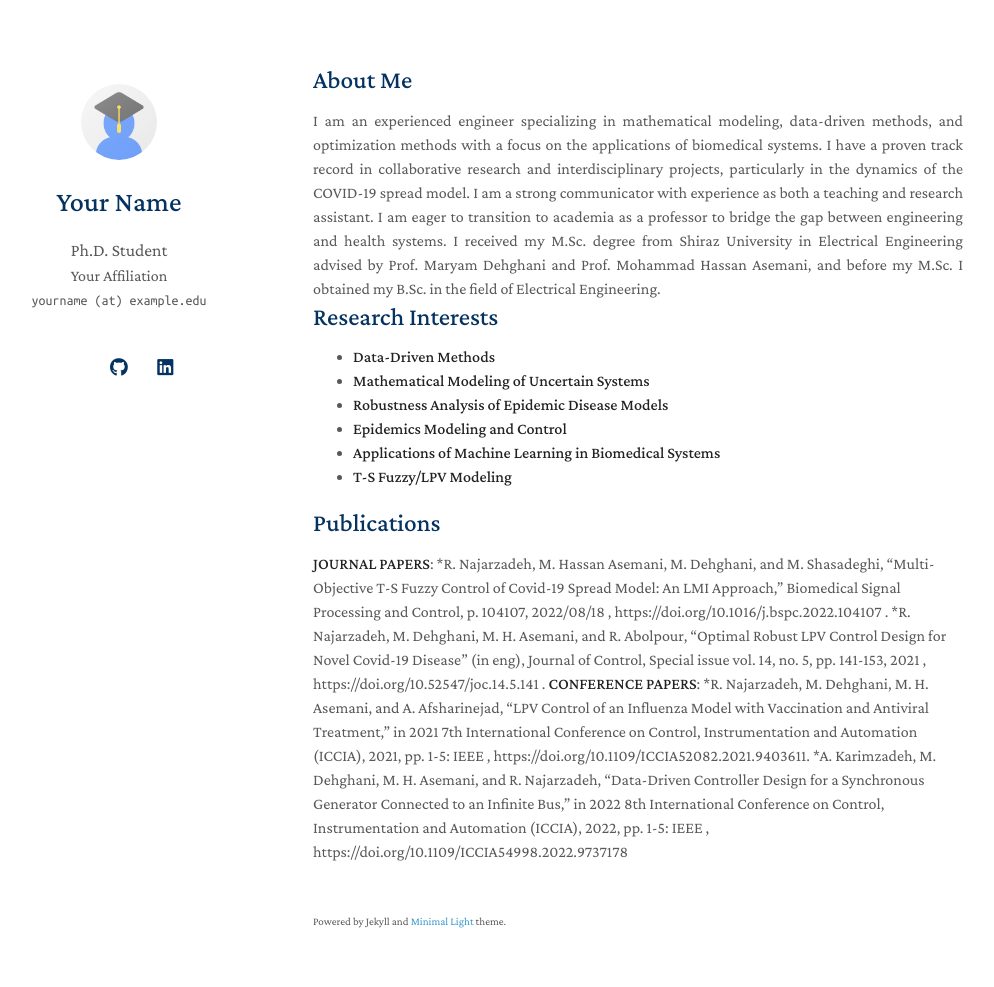
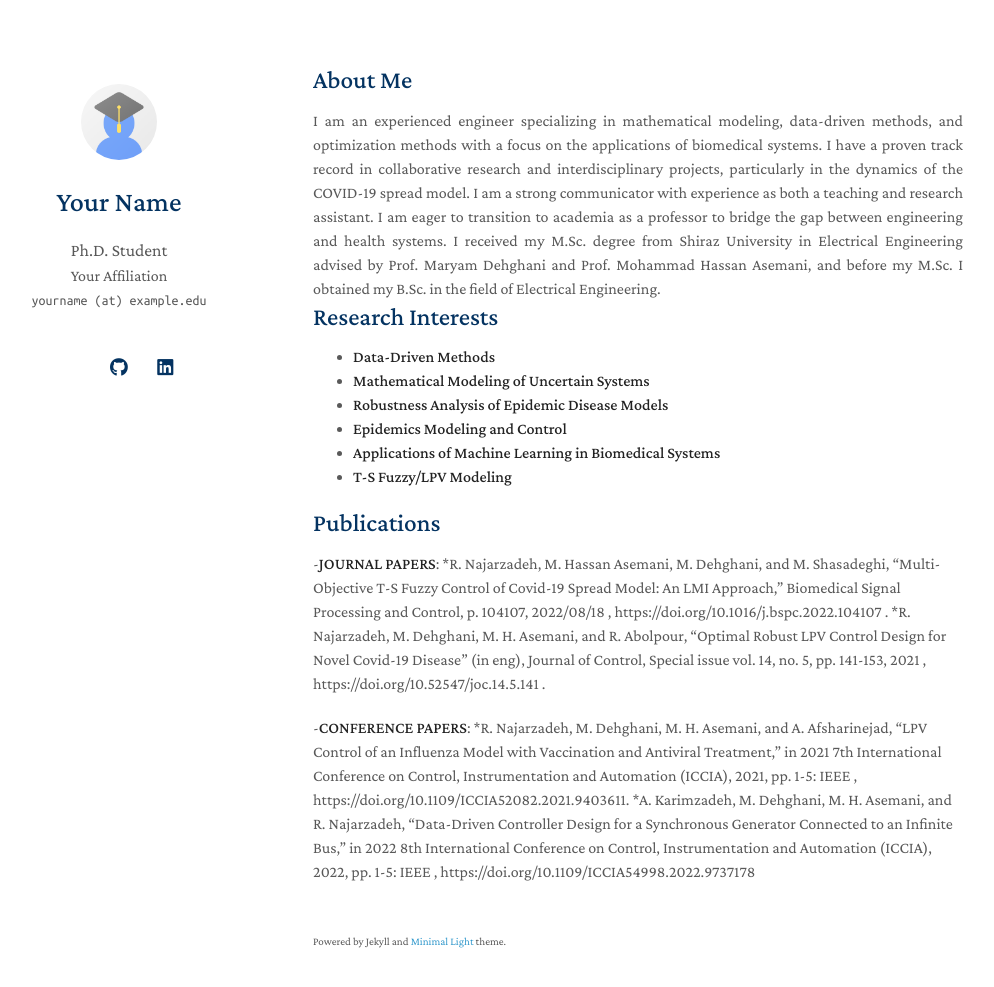
Before and after one commit to rezanajar/rezanajar.github.io, a Jekyll site: the page built from index.md, in a window 1280 px wide and 1022 px high. Shown: the top 987 px of the window, without its empty margins (157-1151 px from the left). Built offline with Jekyll 4.4.1, drawn with Linux system fonts in a browser that asks for light colours; a style sheet for code colours, icons or effects is not loaded; our own code applies the rules of GitHub Pages for plain Markdown files.

```diff
--- a/index.md
+++ b/index.md
@@ -19,9 +19,11 @@ I am an experienced engineer specializing in mathematical modeling, data-driven
 
 
 ## Publications
-**JOURNAL PAPERS**:
+
+-**JOURNAL PAPERS**:
 *R. Najarzadeh, M. Hassan Asemani, M. Dehghani, and M. Shasadeghi, "Multi-Objective T-S Fuzzy Control of Covid-19 Spread Model: An LMI Approach," Biomedical Signal Processing and Control, p. 104107, 2022/08/18 , https://doi.org/10.1016/j.bspc.2022.104107 .
 *R. Najarzadeh, M. Dehghani, M. H. Asemani, and R. Abolpour, "Optimal Robust LPV Control Design for Novel Covid-19 Disease" (in eng), Journal of Control, Special issue vol. 14, no. 5, pp. 141-153, 2021 , https://doi.org/10.52547/joc.14.5.141 .
-**CONFERENCE PAPERS**:
+
+-**CONFERENCE PAPERS**:
 *R. Najarzadeh, M. Dehghani, M. H. Asemani, and A. Afsharinejad, "LPV Control of an Influenza Model with Vaccination and Antiviral Treatment," in 2021 7th International Conference on Control, Instrumentation and Automation (ICCIA), 2021, pp. 1-5: IEEE , https://doi.org/10.1109/ICCIA52082.2021.9403611.
 *A. Karimzadeh, M. Dehghani, M. H. Asemani, and R. Najarzadeh, "Data-Driven Controller Design for a Synchronous Generator Connected to an Infinite Bus," in 2022 8th International Conference on Control, Instrumentation and Automation (ICCIA), 2022, pp. 1-5: IEEE , https://doi.org/10.1109/ICCIA54998.2022.9737178
```
